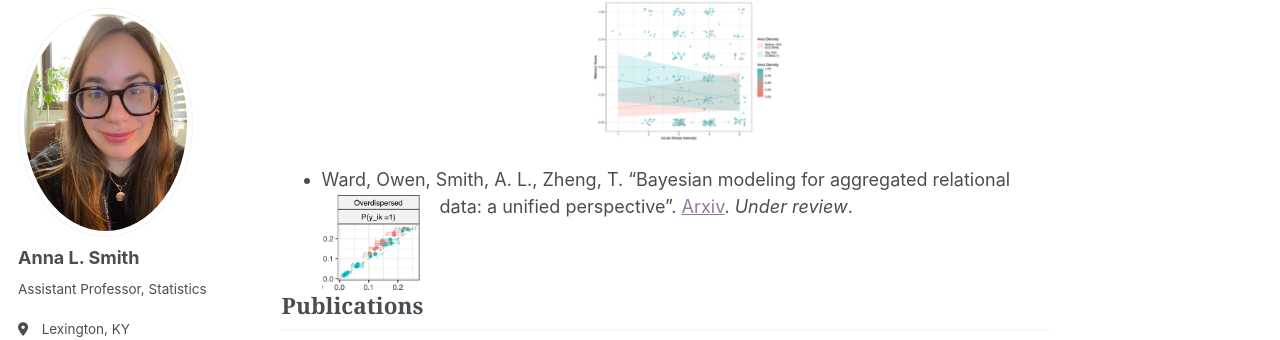
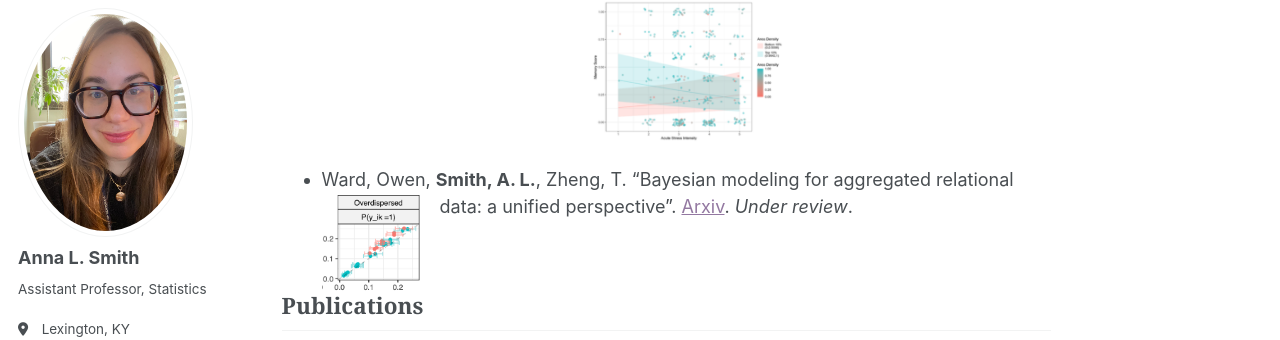
Before and after one commit to annalantzsmith/annalantzsmith.github.io, a Jekyll site: the page built from _pages/research.md, in a window 1280 px wide and 900 px high, scrolled down 313 px. Shown: the part 91-431 px from the top of the window. Built offline with Jekyll 4.4.1, drawn with Linux system fonts in a browser that asks for light colours; some web fonts are replaced; a script that is not in the unit is left out.

```diff
--- a/_pages/research.md
+++ b/_pages/research.md
@@ -15,7 +15,7 @@ Working papers
 * Silva-Jones, J. R., **Smith, A. L.**, Marshburn, C., Crosswell, A., Mendes, W. B. and Whitehurst, L. N. “Contextualizing cognition: Socio-environmental factors shape how momentary stress predicts memory.” *Under review*.
 ![Stress and memory](/images/Jillian.png){: .align-center width="200px" }
 
-* Ward, Owen, Smith, A. L., Zheng, T. “Bayesian modeling for aggregated relational data:  a unified perspective”. [Arxiv](http://arxiv.org/abs/2506.21353). *Under review*.
+* Ward, Owen, **Smith, A. L.**, Zheng, T. “Bayesian modeling for aggregated relational data:  a unified perspective”. [Arxiv](http://arxiv.org/abs/2506.21353). *Under review*.
 ![Model checking for ARD](/images/ARD_small.png){: .align-left width="100px" }
 
 
```
